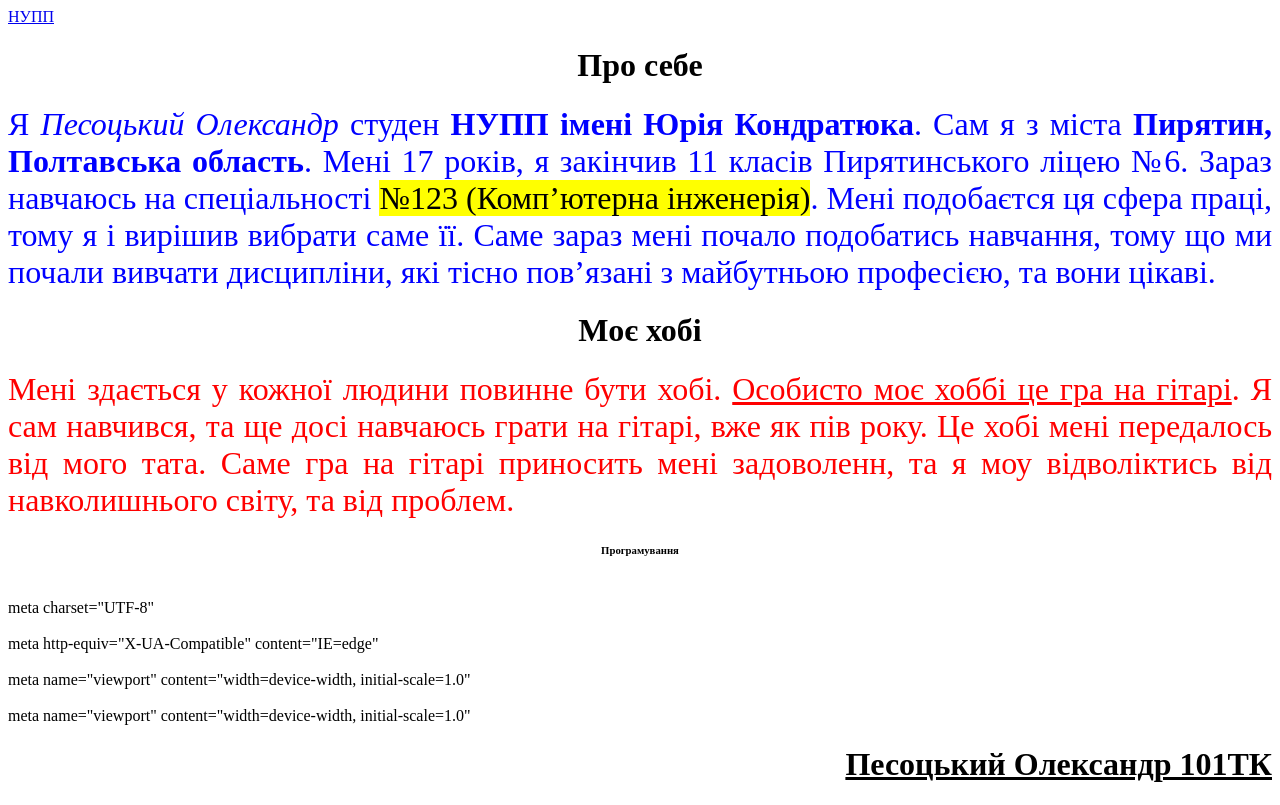
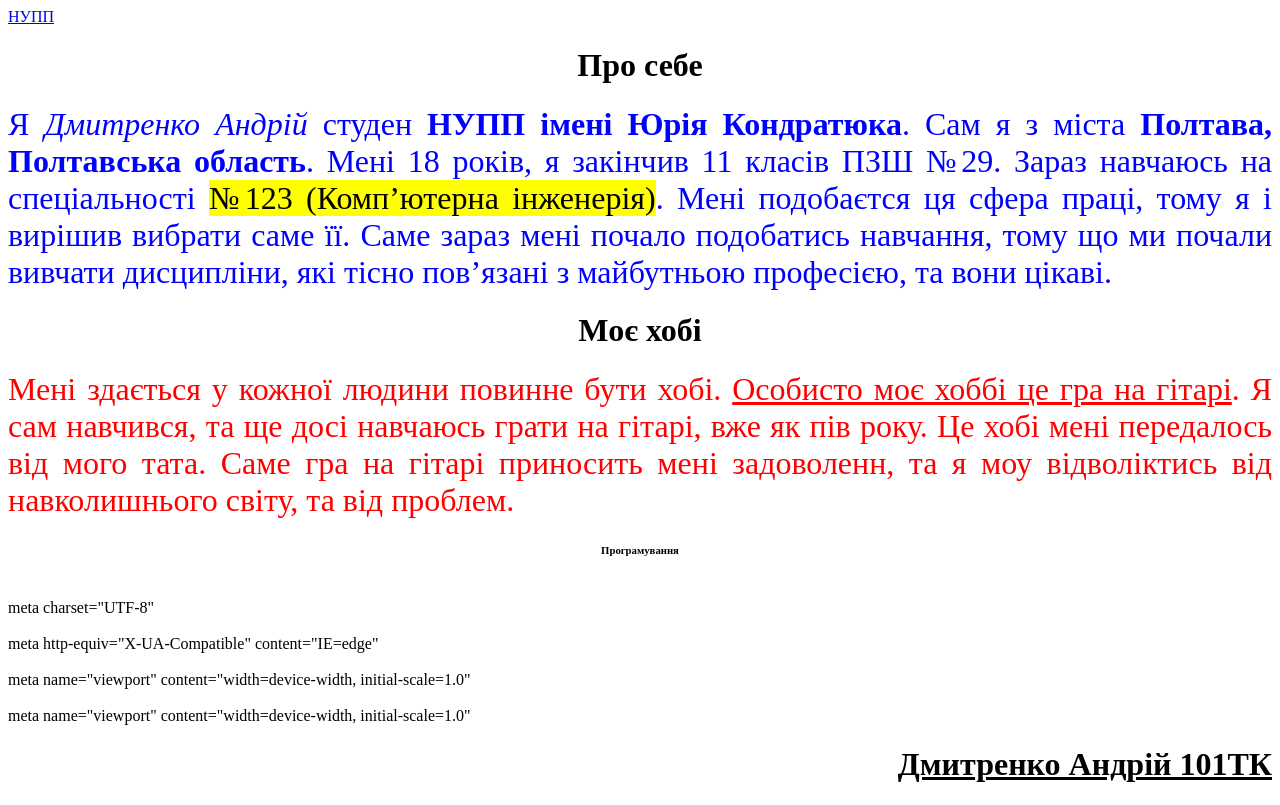
Before and after one commit to awoxT/Lab-05, a plain HTML site: page lab01.html in a window 1280 px wide. Drawn offline with Linux system fonts and the light colour scheme.

Commit message:
lab01.html

```diff
--- a/lab01.html
+++ b/lab01.html
@@ -11,7 +11,7 @@
 <body>
   <a href="index.html">НУПП</a>
   <h1 align="center">Про себе</h1>
-  <p  align="justify"> <font size="6" color="blue">   Я <i>Песоцький Олександр</i> студен <b> НУПП імені Юрія Кондратюка</b>. Сам я з міста <b>Пирятин, Полтавська область</b>. Мені 17 років, я закінчив 11 класів Пирятинського ліцею №6. Зараз навчаюсь на спеціальності <mark>№123 (Комп’ютерна інженерія)</mark>. Мені подобаєтся ця сфера праці, тому я і вирішив вибрати саме її. Саме зараз мені почало подобатись навчання, тому що ми почали вивчати дисципліни, які тісно пов’язані з майбутньою професією, та вони цікаві.    </p> </FONT>
+  <p  align="justify"> <font size="6" color="blue">   Я <i>Дмитренко Андрій</i> студен <b> НУПП імені Юрія Кондратюка</b>. Сам я з міста <b>Полтава, Полтавська область</b>. Мені 18 років, я закінчив 11 класів ПЗШ №29. Зараз навчаюсь на спеціальності <mark>№123 (Комп’ютерна інженерія)</mark>. Мені подобаєтся ця сфера праці, тому я і вирішив вибрати саме її. Саме зараз мені почало подобатись навчання, тому що ми почали вивчати дисципліни, які тісно пов’язані з майбутньою професією, та вони цікаві.    </p> </FONT>
   <h1 align="center">Моє хобі</h1>
   <p align="justify"> <font size="6" color="red"> Мені здається у кожної людини повинне бути хобі. <u>Особисто моє хоббі це гра на гітарі</u>. Я сам навчився, та ще досі навчаюсь грати на гітарі, вже як пів року. Це хобі мені передалось від мого тата. Саме гра на гітарі приносить мені задоволенн, та я моу відволіктись від навколишнього світу, та від проблем.</font> </p>
     <h6 align="center"> Програмування</h6>
@@ -19,7 +19,7 @@
     <br>meta http-equiv="X-UA-Compatible" content="IE=edge"</br>
     <br>meta name="viewport" content="width=device-width, initial-scale=1.0"</br>
     <br> meta name="viewport" content="width=device-width, initial-scale=1.0"</br>
-    <h1 align="right"><u>Песоцький Олександр 101ТК</u></h1>
+    <h1 align="right"><u>Дмитренко Андрій 101ТК</u></h1>
     </font>
 
 </body>
```
